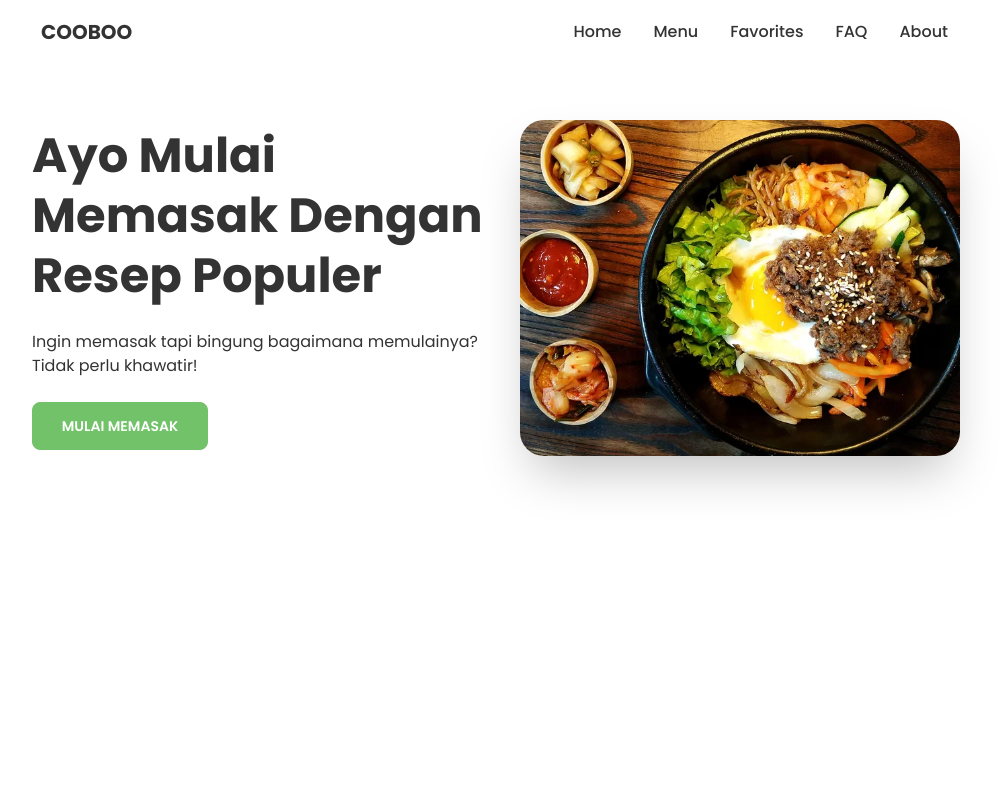
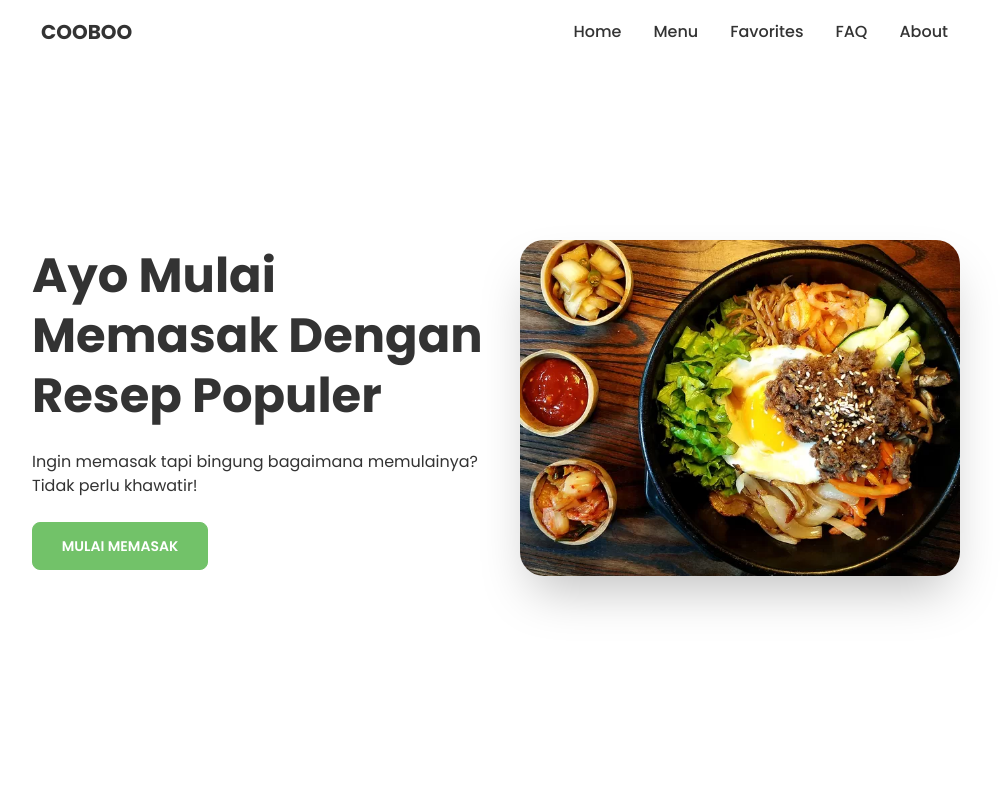
Before and after one commit to Derajatul/cooboo, a React (Vite) app: page / in a window 1280 px wide. Shown: the top 800 px of the page, without its empty margins (144-1144 px from the left). Built offline with nearby package versions, Linux system fonts and the light colour scheme.

Commit message:
update hero

```diff
--- a/src/components/Hero.jsx
+++ b/src/components/Hero.jsx
@@ -2,7 +2,7 @@ import Button from './Button';
 
 const Hero = () => {
   return (
-    <div className='my-10 max-h-screen bg-base-100'>
+    <div className='max-h-screen bg-base-100 h-screen flex items-center lg:-mt-14 mt-10'>
       <div className='hero-content flex flex-col lg:flex-row-reverse'>
         <img
           src='./hero-food.webp'
```
